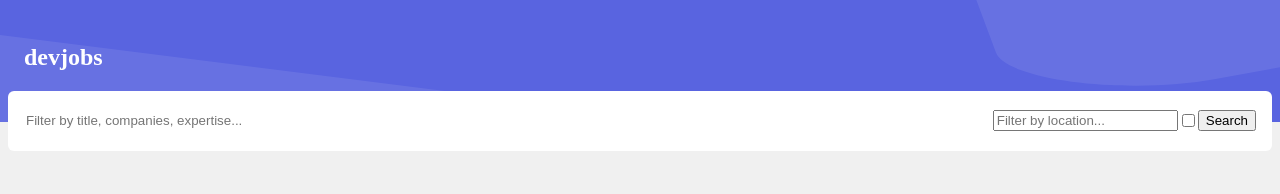
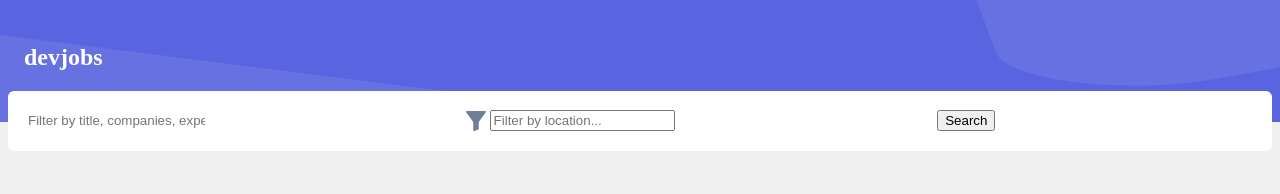
Before and after one commit to jianninetorres/github-jobs-api, a React (Create React App) app: page / in a window 1280 px wide. Shown: the top 194 px of the page. Built offline with nearby package versions, Linux system fonts and the light colour scheme; no server answers.

Commit message:
Add some styles to form

```diff
--- a/src/components/Form.js
+++ b/src/components/Form.js
@@ -1,5 +1,6 @@
 import React, { useState } from "react";
 import styled from "styled-components";
+import filterIcon from "../images/icon-filter.svg";
 
 const FormStyles = styled.form`
   display: flex;
@@ -23,11 +24,23 @@
     width: 1px;
   }
 
+  fieldset {
+    display: flex;
+    align-items: center;
+    justify-content: space-between;
+    border: none;
+    flex-basis: 180px;
+    flex: 1 1 auto;
+    padding: 0;
+  }
+
   input[name="description"] {
     border: 0;
-    flex-basis: 180px;
-    flex: 1 1 auto;
     min-height: calc(var(--base-size) * 2);
+
+    &::before {
+      content: "";
+    }
   }
 
   input[name="location"] {
@@ -35,6 +48,10 @@
     @media screen and (min-width: 768px) {
       display: block;
     }
+  }
+
+  input[name="type"] {
+    display: none;
   }
 `;
 
@@ -57,6 +74,7 @@
 
   return (
     <FormStyles action="" method="get" onSubmit={onHandleSubmit}>
+      <fieldset>
         <label htmlFor="description">
           Filter by title, companies, expertise...
         </label>
@@ -67,6 +85,9 @@
           value={description}
           placeholder="Filter by title, companies, expertise..."
         />
+        <img src={filterIcon} />
+      </fieldset>
+      <fieldset>
         <label htmlFor="location">Filter by location... </label>
         <input
           type="text"
@@ -75,9 +96,12 @@
           value={location}
           placeholder="Filter by location..."
         />
+      </fieldset>
+      <fieldset>
         <label htmlFor="type">Full Time Only</label>
         <input type="checkbox" name="type" />
         <button type="submit">Search</button>
+      </fieldset>
     </FormStyles>
   );
 };
```
Also changed, not shown: src/images/icon-filter.svg (added). Lines whose indentation alone changed are shown as unchanged.
